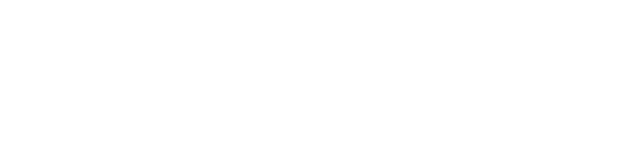
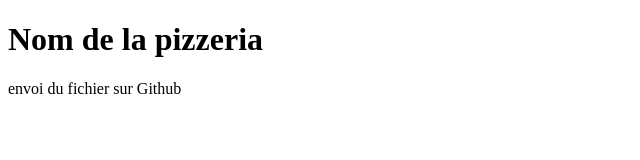
Before and after one commit to BrianLag/sharezza-social, a plain HTML site: page index.html in a window 1280 px wide. Shown: the whole page, without its empty margins (0-640 px from the left). Drawn offline with Linux system fonts and the light colour scheme.

Commit message:
index.html

```diff
--- a/index.html
+++ b/index.html
@@ -2,9 +2,10 @@
 <html>
   <head>
     <meta charset="UTF-8">
-    <title>title</title>
+    <title>sharezza-social</title>
   </head>
   <body>
-
+    <h1>Nom de la pizzeria</h1>
+    <p> envoi du fichier sur Github</p>
   </body>
 </html>
```
